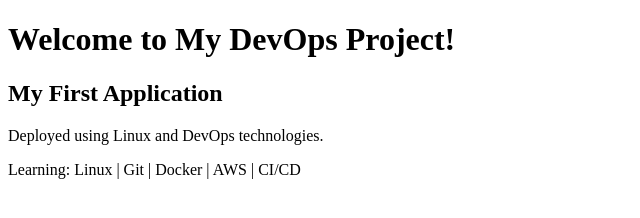
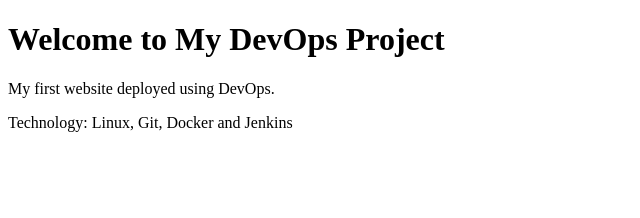
Before and after one commit to chandurachagonda7788-star/docker-project, a plain HTML site: page app/index.html in a window 1280 px wide. Shown: the whole page, without its empty margins (0-640 px from the left). Drawn offline with Linux system fonts and the light colour scheme.

```diff
--- a/app/index.html
+++ b/app/index.html
@@ -4,9 +4,8 @@
     <title>My DevOps Project</title>
 </head>
 <body>
-    <h1>Welcome to My DevOps Project!</h1>
-    <h2>My First Application</h2>
-    <p>Deployed using Linux and DevOps technologies.</p>
-    <p>Learning: Linux | Git | Docker | AWS | CI/CD</p>
+    <h1>Welcome to My DevOps Project</h1>
+    <p>My first website deployed using DevOps.</p>
+    <p>Technology: Linux, Git, Docker and Jenkins</p>
 </body>
 </html>
```
Also changed, not shown: 3 other files.
